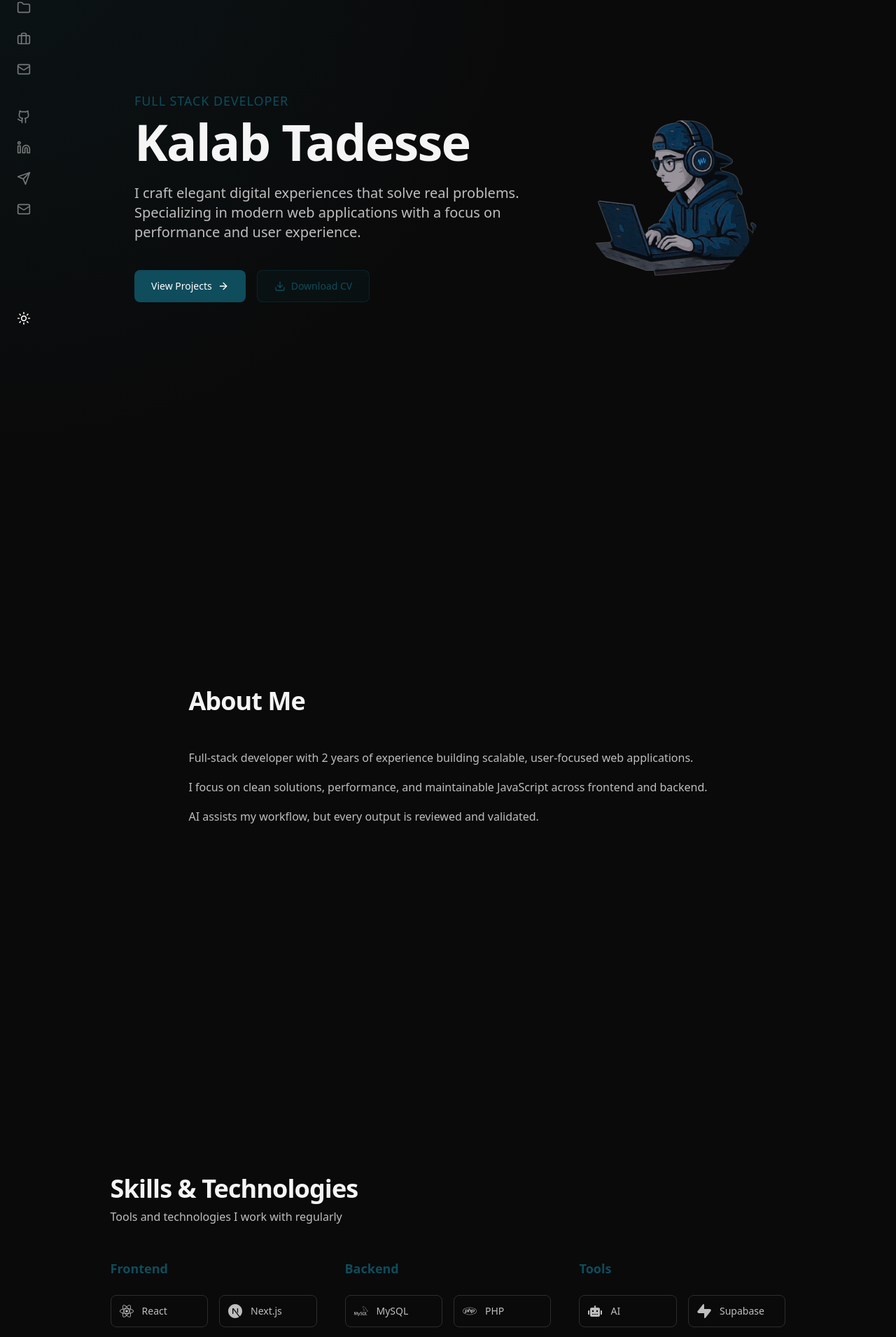
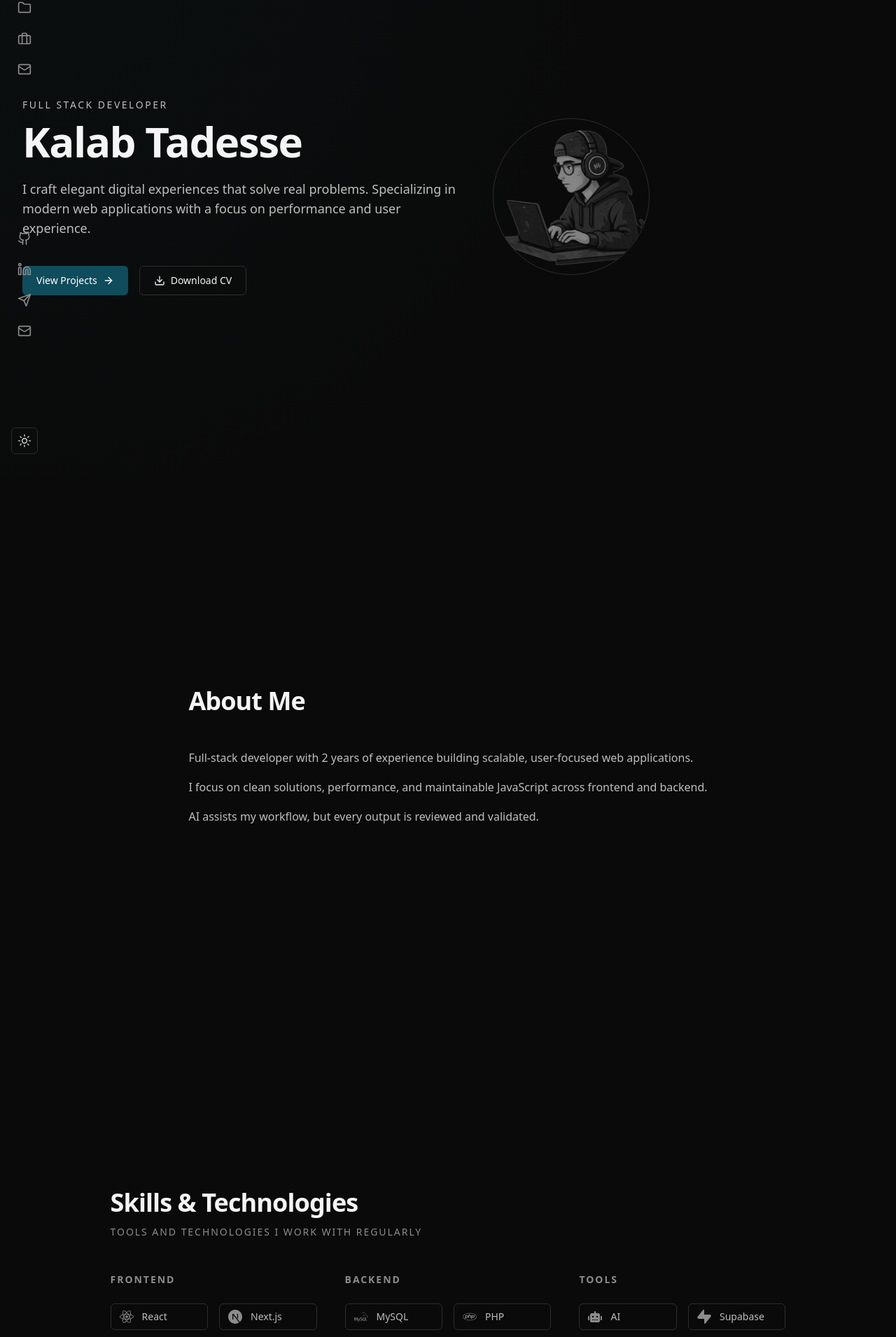
Before and after one commit to kallSTONE/kalab-tadesse, a React (Vite) app: page / in a window 1280 px wide. Shown: the part 119-2030 px from the top of the page at 70% size. Built offline with nearby package versions, Linux system fonts and the light colour scheme.

Commit message:
feat : more minimal design

```diff
--- a/src/components/layout/SocialBar.tsx
+++ b/src/components/layout/SocialBar.tsx
@@ -35,8 +35,7 @@ export default function IconSidebar() {
   ];
 
   return (
-    <aside className="fixed left-[40%] md:left-4 bottom-0 top-0 z-40 flex-col items-center justify-between py-8 h-full ">
-      {/* Top Nav Icons */}
+    <aside className="fixed bottom-0 top-0 left-0 md:left-4 z-40 flex h-full flex-col items-center justify-between border-r border-border bg-bg-primary px-3 py-8 md:border-r-0 md:bg-transparent md:px-0">
       <div className="flex flex-col items-center gap-6 relative mb-12">
         {navItems.map((item) => (
           <div
@@ -47,13 +46,13 @@ export default function IconSidebar() {
           >
             <a
               href={item.href}
-              className="text-text-secondary hover:text-text-primary transition-colors md:opacity-60 "
+              className="text-text-tertiary transition-colors hover:text-text-primary"
               aria-label={item.label}
             >
               {item.icon}
             </a>
             {hovered === item.label && (
-              <span className="absolute left-8 bg-bg-primary text-text-primary text-xs px-2 py-1 rounded shadow-lg whitespace-nowrap">
+              <span className="absolute left-8 whitespace-nowrap rounded border border-border bg-bg-secondary px-2 py-1 text-xs text-text-primary">
                 {item.label}
               </span>
             )}
@@ -61,7 +60,6 @@ export default function IconSidebar() {
         ))}
       </div>
 
-      {/* Bottom Social Icons + Theme */}
       <div className="flex flex-col items-center gap-6 relative">
         {socialItems.map((item) => (
           <div
@@ -74,13 +72,13 @@ export default function IconSidebar() {
               href={item.href}
               target="_blank"
               rel="noopener noreferrer"
-              className="text-text-secondary md:opacity-60 hover:text-primary transition-colors"
+              className="text-text-tertiary transition-colors hover:text-primary"
               aria-label={item.label}
             >
               {item.icon}
             </a>
             {hovered === item.label && (
-              <span className="absolute left-8 bg-bg-primary text-text-primary text-xs px-2 py-1 rounded shadow-lg whitespace-nowrap">
+              <span className="absolute left-8 whitespace-nowrap rounded border border-border bg-bg-secondary px-2 py-1 text-xs text-text-primary">
                 {item.label}
               </span>
             )}
@@ -96,13 +94,13 @@ export default function IconSidebar() {
         >
           <button
             onClick={toggleTheme}
-            className="p-2 rounded-lg hover:bg-bg-tertiary transition-colors"
+            className="rounded-md border border-border p-2 text-text-secondary transition-colors hover:text-text-primary"
             aria-label="Toggle theme"
           >
             {theme === 'dark' ? <Sun className="w-5 h-5" /> : <Moon className="w-5 h-5" />}
           </button>
           {hovered === 'Toggle Theme' && (
-            <span className="absolute left-8 bg-bg-primary text-text-primary text-xs px-2 py-1 rounded shadow-lg whitespace-nowrap">
+            <span className="absolute left-8 whitespace-nowrap rounded border border-border bg-bg-secondary px-2 py-1 text-xs text-text-primary">
               Toggle Theme
             </span>
           )}
--- a/src/components/sections/About.tsx
+++ b/src/components/sections/About.tsx
@@ -6,7 +6,7 @@ const containerVariants = {
   visible: {
     opacity: 1,
     transition: {
-      staggerChildren: 1, // ⬅️ 1 second gap between paragraphs
+      staggerChildren: 0.22,
     },
   },
 };
@@ -35,19 +35,19 @@ export default function About() {
           initial="hidden"
           whileInView="visible"
           viewport={{ once: true }}
-          className="space-y-4 text-base text-text-secondary leading-relaxed"
+          className="max-w-3xl space-y-4 text-base leading-relaxed text-text-secondary"
         >
           <motion.p variants={itemVariants}>
             Full-stack developer with 2 years of experience building scalable,
             user-focused web applications.
           </motion.p>
 
-          <motion.p variants={itemVariants} className="opacity-90">
+          <motion.p variants={itemVariants}>
             I focus on clean solutions, performance, and maintainable
             JavaScript across frontend and backend.
           </motion.p>
 
-          <motion.p variants={itemVariants} className="opacity-70">
+          <motion.p variants={itemVariants}>
             AI assists my workflow, but every output is reviewed and validated.
           </motion.p>
         </motion.div>
--- a/src/components/sections/Experience.tsx
+++ b/src/components/sections/Experience.tsx
@@ -12,16 +12,16 @@ export default function Experience() {
 
         <div className="space-y-12 max-w-3xl">
           {experience.map((exp, index) => (
-            <div key={index} className="relative pl-8">
-              <div className="absolute left-0 top-0 w-2 h-2 -ml-[5px] rounded-full bg-primary"></div>
+            <div key={index} className="relative border-l border-border pl-6">
+              <div className="absolute -left-[5px] top-2 h-2 w-2 rounded-full border border-border bg-bg-primary"></div>
 
               <div className="space-y-3">
                 <div className="space-y-1">
-                  <h3 className="text-xl font-semibold text-text-primary">
+                  <h3 className="text-lg font-semibold text-text-primary">
                     {exp.role}
                   </h3>
                   <div className="flex flex-col sm:flex-row sm:items-center gap-2 text-text-secondary">
-                    <span className="font-medium text-primary">
+                    <span className="font-medium text-text-primary">
                       {exp.company}
                     </span>
                     <span className="hidden sm:inline text-text-tertiary">•</span>
--- a/src/components/sections/Hero.tsx
+++ b/src/components/sections/Hero.tsx
@@ -6,19 +6,19 @@ export default function Hero() {
     <section id="home" className="min-h-screen flex items-center justify-center relative overflow-hidden">
       <div className="absolute inset-0 gradient-radial pointer-events-none"></div>
 
-      <div className="max-w-7xl mx-auto px-6 lg:px-8 py-24 relative z-10">
-        <div className="max-w-4xl  md:flex flex-row gap-8 items-center">
+      <div className="w-full max-w-7xl mx-auto px-6 lg:px-8 py-24 relative z-10">
+        <div className="w-full max-w-4xl md:flex flex-row gap-8 items-center">
           <div className="space-y-6">
-            <div className="space-y-2">
-              <p className="text-lg font-medium text-primary uppercase tracking-wider">
+            <div className="space-y-3">
+              <p className="text-sm font-medium text-text-secondary uppercase tracking-[0.18em]">
                 Full Stack Developer
               </p>
-              <h1 className="text-5xl md:text-7xl font-bold tracking-tight leading-tight">
+              <h1 className="text-4xl md:text-6xl font-semibold tracking-tight leading-tight">
                 Kalab Tadesse
               </h1>
             </div>
 
-            <p className="text-lg md:text-xl text-text-secondary leading-relaxed max-w-2xl">
+            <p className="text-base md:text-lg text-text-secondary leading-relaxed max-w-2xl">
               I craft elegant digital experiences that solve real problems.
               Specializing in modern web applications with a focus on performance and user experience.
             </p>
@@ -35,8 +35,8 @@ export default function Hero() {
             </div>
           </div>
 
-          <div className="hidden md:block w-48 h-48 md:w-64 md:h-64 flex-shrink-0 overflow-hidden rounded-full">
-            <img src="/echoboy.png" className='opacity-80' draggable={false} alt="echoboy" />
+          <div className="hidden md:block w-44 h-44 md:w-56 md:h-56 flex-shrink-0 overflow-hidden rounded-full border border-border">
+            <img src="/echoboy.png" className="opacity-70 grayscale" draggable={false} alt="echoboy" />
           </div>
 
         </div>
--- a/src/components/sections/Skills.tsx
+++ b/src/components/sections/Skills.tsx
@@ -13,7 +13,7 @@ export default function Skills() {
         <div className="grid md:grid-cols-3 gap-10">
           {skills.map((group) => (
             <div key={group.category}>
-              <h3 className="mb-6 text-lg font-semibold text-primary">
+              <h3 className="mb-6 text-sm font-semibold uppercase tracking-[0.14em] text-text-tertiary">
                 {group.category}
               </h3>
 
@@ -21,12 +21,9 @@ export default function Skills() {
                 {group.items.map(({ name, icon: Icon }) => (
                   <li
                     key={name}
-                    className="flex items-center gap-3 p-3 rounded-lg border border-border
-                               text-text-secondary hover:text-text-primary
-                               hover:border-primary/40 hover:bg-primary/5
-                               transition-all"
+                    className="flex items-center gap-3 rounded-md border border-border px-3 py-2 text-text-secondary transition-colors hover:text-text-primary"
                   >
-                    <Icon className="text-xl group-hover:text-primary transition-colors" />
+                    <Icon className="text-xl text-text-tertiary" />
                     <span className="text-sm font-medium hidden md:block">{name}</span>
                   </li>
                 ))}
--- a/src/components/ui/Button.tsx
+++ b/src/components/ui/Button.tsx
@@ -6,7 +6,7 @@ interface ButtonProps {
   href?: string;
   onClick?: () => void;
   className?: string;
-  download?: boolean | string; // 👈 add this
+  download?: boolean | string;
 }
 
 
@@ -19,12 +19,12 @@ export default function Button({
   download
 }: ButtonProps) {
   const baseStyles =
-    'inline-flex items-center justify-center px-6 py-3 text-sm font-medium rounded-lg transition-all';
+    'inline-flex items-center justify-center rounded-md px-5 py-2.5 text-sm font-medium transition-colors';
 
   const variants = {
     primary: 'bg-primary text-white hover:opacity-90',
-    secondary: 'bg-primary-10 text-primary border border-primary-30 hover:bg-primary-20',
-    ghost: 'text-text-secondary hover:text-text-primary hover:bg-bg-tertiary'
+    secondary: 'border border-border text-text-primary hover:border-primary-30 hover:text-primary',
+    ghost: 'text-text-secondary hover:text-text-primary',
   };
 
   const classes = `${baseStyles} ${variants[variant]} ${className}`;
@@ -34,7 +34,7 @@ export default function Button({
       <a
         href={href}
         className={classes}
-        download={download} // 👈 key line
+        download={download}
         target={href.startsWith('http') ? '_blank' : undefined}
         rel={href.startsWith('http') ? 'noopener noreferrer' : undefined}
       >
--- a/src/components/ui/SectionTitle.tsx
+++ b/src/components/ui/SectionTitle.tsx
@@ -5,12 +5,12 @@ interface SectionTitleProps {
 
 export default function SectionTitle({ title, subtitle }: SectionTitleProps) {
   return (
-    <div className="space-y-2 mb-12">
-      <h2 className="text-3xl md:text-4xl font-bold tracking-tight">
+    <div className="mb-12 space-y-3">
+      <h2 className="text-3xl md:text-4xl font-semibold tracking-tight">
         {title}
       </h2>
       {subtitle && (
-        <p className="text-text-secondary">
+        <p className="max-w-2xl text-sm uppercase tracking-[0.14em] text-text-tertiary">
           {subtitle}
         </p>
       )}
--- a/src/styles/global.css
+++ b/src/styles/global.css
@@ -33,8 +33,9 @@
 
   body {
     @apply bg-bg-primary text-text-primary antialiased;
+    line-height: 1.6;
     font-feature-settings: 'rlig' 1, 'calt' 1;
-    transition: background-color 0.3s ease, color 0.3s ease;
+    transition: background-color 0.2s ease, color 0.2s ease;
   }
 
   ::selection {
@@ -151,21 +152,20 @@
   }
 
   .glass {
-    background: rgba(var(--color-bg-secondary), 0.7);
-    backdrop-filter: blur(10px);
-    -webkit-backdrop-filter: blur(10px);
+    background: rgba(var(--color-bg-primary), 0.9);
+    backdrop-filter: blur(6px);
+    -webkit-backdrop-filter: blur(6px);
   }
 
   .gradient-primary {
     background: linear-gradient(135deg,
-        rgba(var(--color-primary), 0.1) 0%,
-        rgba(var(--color-primary), 0.05) 50%,
-        transparent 100%);
+        rgba(var(--color-primary), 0.04) 0%,
+        transparent 70%);
   }
 
   .gradient-radial {
     background: radial-gradient(circle at top left,
-        rgba(var(--color-primary), 0.15),
-        transparent 50%);
+        rgba(var(--color-primary), 0.08),
+        transparent 60%);
   }
 }
```
Also changed, not shown: src/components/layout/Header.tsx (+3 -7 lines), src/components/sections/Contact.tsx (+12 -12 lines), src/components/ui/ProjectCard.tsx (+4 -4 lines).
